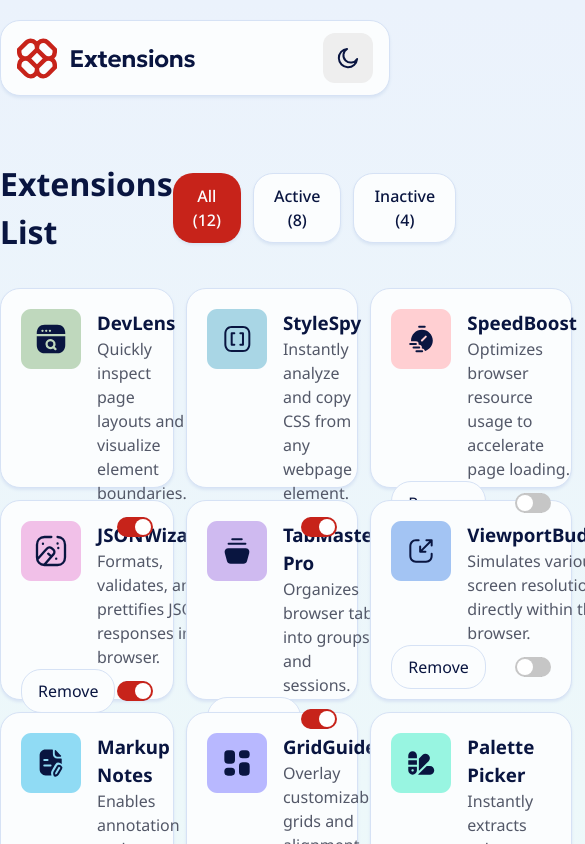
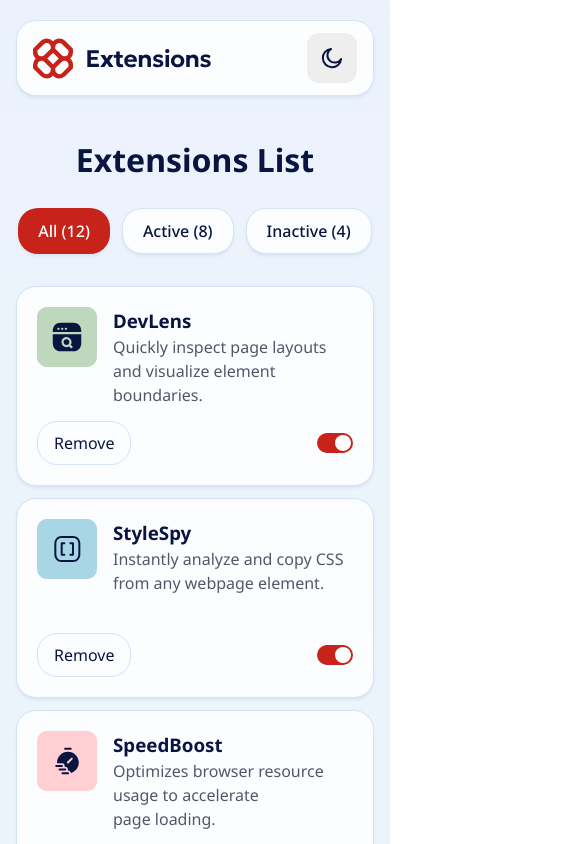
Before and after one commit to zowieerickson/browser-extension-manager, a React (Vite) app: page / in a window 390 px wide. Shown: the top 844 px of the page, 585 px wide, since content can reach past the window. Built offline with nearby package versions, Linux system fonts and the light colour scheme.

Commit message:
Add responsiveness for tablet and mobile devices

```diff
--- a/src/App.css
+++ b/src/App.css
@@ -1,8 +1,19 @@
 #root {
   max-width: 1170px;
   margin: 0 auto;
-  padding-top: 20px;
-  padding-bottom: 64px;
+  padding: 40px 50px 64px
+}
+
+@media (max-width: 1023px) {
+  #root {
+    padding: 24px 32px 64px;
+  }
+}
+
+@media (max-width: 767px) {
+  #root {
+    padding: 20px 16px 64px;
+  }
 }
 
 button {
--- a/src/components/ExtensionCard/ExtensionCard.css
+++ b/src/components/ExtensionCard/ExtensionCard.css
@@ -3,6 +3,13 @@
     align-items: center;
     margin-bottom: 32px;
     justify-content: space-between;
+}
+
+@media (max-width: 767px) {
+    .extensions-header {
+        flex-direction: column;
+        gap: 24px
+    }
 }
 
 .extensions-header button {
@@ -47,6 +54,18 @@
     display: grid;
     grid-template-columns: repeat(3, 1fr);
     grid-gap: 12px;
+}
+
+@media (max-width: 1023px) {
+    .extensions-list {
+        grid-template-columns: repeat(2, 1fr);
+    }
+  }
+
+@media (max-width: 767px) {
+    .extensions-list {
+        grid-template-columns: repeat(1, 1fr);
+    }
 }
 
 .extensions-list-title {
--- a/src/components/Header/Header.css
+++ b/src/components/Header/Header.css
@@ -9,6 +9,13 @@
     padding: 12px 16px;
     border-radius: 20px;
     box-shadow: 0px 2px 3px #D9E5F4;
+}
+
+@media (max-width: 767px) {
+    .page-header {
+        margin-bottom: 40px;
+    }
+
 }
 
 .dark-mode header {
```
